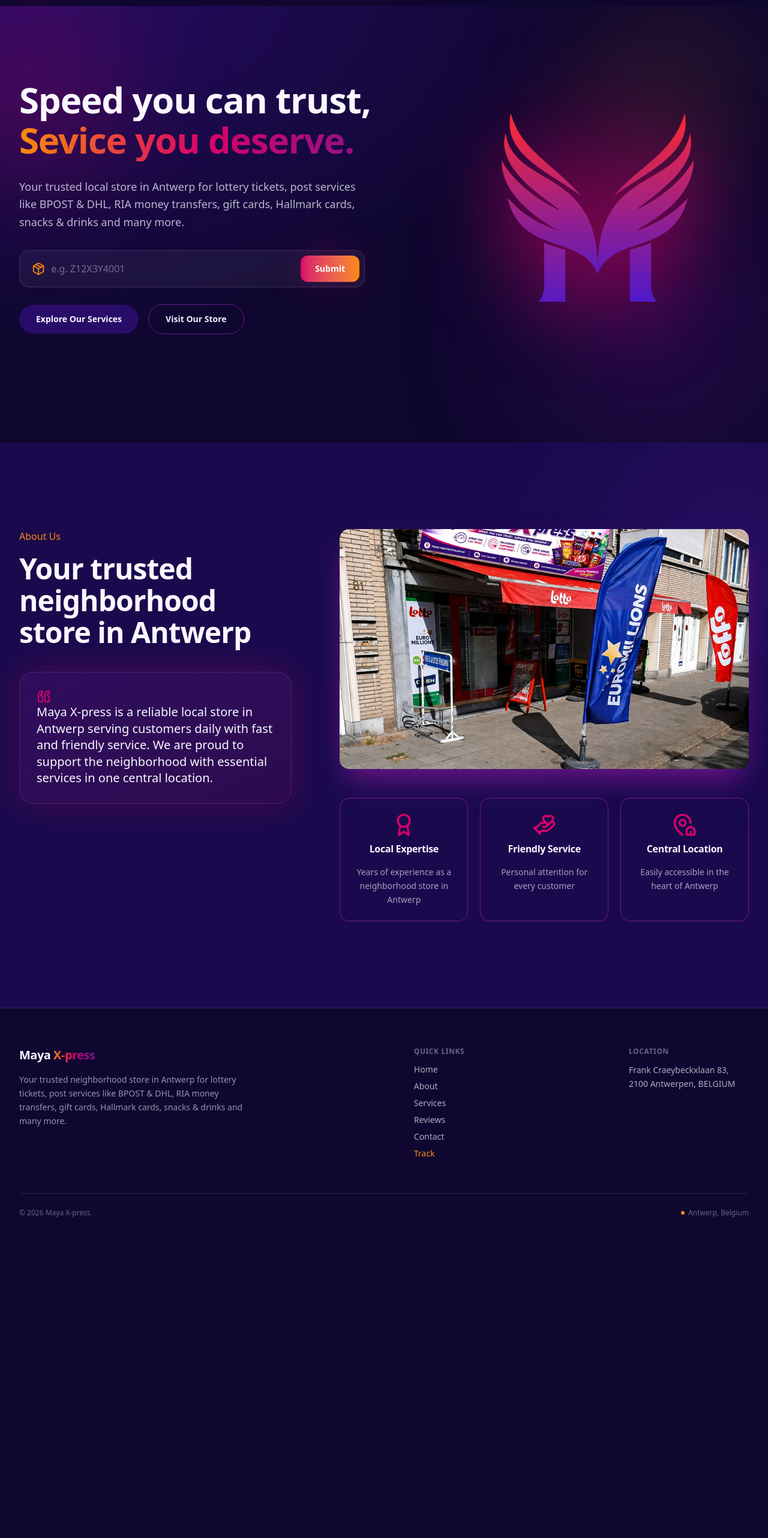
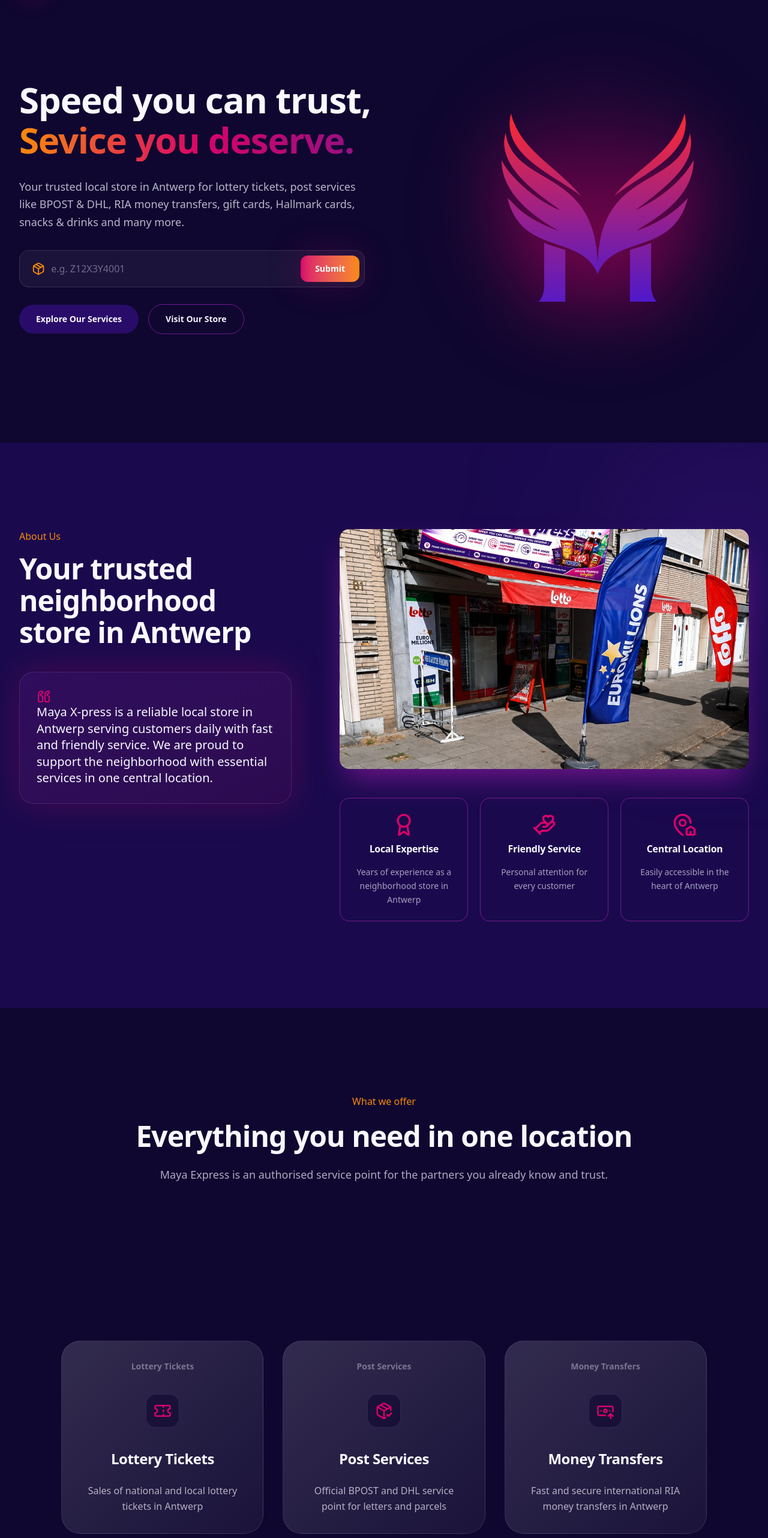
Before and after one commit to ramz-n/maya-xpress, a Next.js app: page / in a window 1280 px wide. Shown: the part 62-2626 px from the top of the page at 60% size. Before the commit the page ends 2124 px from the top, so only its background shows below. Built offline with nearby package versions, Linux system fonts and the light colour scheme.

Commit message:
add service section

```diff
--- a/app/page.tsx
+++ b/app/page.tsx
@@ -2,6 +2,7 @@
 import Footer from "@/components/sections/Footer";
 import Hero from "@/components/sections/Hero";
 import { Navbar } from "@/components/sections/Navbar";
+import Services from "@/components/sections/Services";
 
 export default function Home() {
   return (
@@ -10,6 +11,7 @@
       <main>
         <Hero />
         <About />
+        <Services />
       </main>
       <Footer />
     </>
--- a/components/sections/Hero.tsx
+++ b/components/sections/Hero.tsx
@@ -9,17 +9,10 @@
     return (
         <section
             id="home"
-            className="relative flex min-h-[100svh] items-center overflow-hidden bg-ink pt-24"
+            className="relative flex min-h-screen items-center overflow-hidden bg-ink pt-24"
         >
-            <div className="absolute inset-0" data-speed="0.85">
-                <div className="absolute inset-0 bg-[radial-gradient(ellipse_at_top_left,_var(--color-navy-light)_0%,_var(--color-ink)_55%)]" />
-                <div className="hero-orb-1 absolute -left-24 top-16 h-72 w-72 rounded-full bg-magenta/25 blur-[100px]" />
-                <div className="hero-orb-2 absolute right-0 bottom-0 h-96 w-96 rounded-full bg-violet/25 blur-[120px]" />
-                <div className="absolute right-10 top-24 h-64 w-64 rounded-full bg-amber/15 blur-[100px]" />
-            </div>
-
             <div className="relative mx-auto grid w-full max-w-7xl grid-cols-1 items-center gap-14 px-6 pb-20 sm:px-8 lg:grid-cols-[1.15fr_0.85fr] lg:gap-8">
-                <div>
+                <div className="text-center md:text-left">
                     <h1 className="font-display text-[2.6rem] leading-[1.05] font-bold text-3xl md:text-6xl">
                         <span className="block overflow-hidden pb-1 text-cloud">
                             Speed you can trust,
--- /dev/null
+++ b/components/sections/Services.tsx
@@ -0,0 +1,60 @@
+import { services, whyChooseUs } from '@/constants'
+import React from 'react'
+
+const Services = () => {
+    return (
+        <section id="services" className="relative bg-ink">
+            <div className="mx-auto max-w-4xl px-6 pt-28 text-center sm:px-8 sm:pt-36">
+                <p className="text-amber">What we offer</p>
+                <h2 className="mt-4 font-display text-4xl font-bold leading-tight text-cloud sm:text-5xl">
+                    Everything you need in one location
+                </h2>
+                <p className="mt-5 text-base text-mist/70 sm:text-lg">Maya Express is an authorised service point for the partners you already know and trust.</p>
+            </div>
+
+            <div className="relative mt-16 overflow-hidden py-10 lg:h-[90vh] lg:py-0">
+                <div className="flex h-full items-center">
+                    <div
+                        className="flex w-max flex-col gap-6 px-6 sm:px-8 lg:flex-row lg:gap-8 lg:px-[8vw]"
+                    >
+                        {services.map((service, idx) => {
+
+                            const Icon = service.icon;
+
+                            return <article
+                                key={service.title}
+                                className="cursor-pointer flex w-full flex-col justify-between overflow-hidden rounded-4xl border border-white/10 bg-linear-to-br from-white/15 to-white/5 p-8 transition-colors hover:border-amber/40 lg:w-[calc(100%/3)]"
+                            >
+                                <div className="flex flex-col items-center justify-center gap-3">
+                                    <span className="font-display text-sm font-semibold text-mist/40">{service.title}</span>
+                                    <div className="mt-6 flex h-14 w-14 items-center justify-center rounded-2xl border border-white/10 bg-ink/60">
+                                        <Icon color='#d90269' size={30} />
+                                    </div>
+                                    <h3 className="mt-6 font-display text-2xl font-bold text-cloud">{service.title}</h3>
+                                    <p className="text-center mt-3 text-sm leading-relaxed text-mist/70 sm:text-base">{service.desc}</p>
+                                </div>
+                            </article>
+                        })}
+                    </div>
+                </div>
+            </div>
+
+            <div className="strip-row mx-auto grid max-w-5xl grid-cols-1 gap-6 px-6 pb-28 pt-10 sm:grid-cols-3 sm:px-8 sm:pb-36">
+                <p className="col-span-full mb-2 text-center font-display text-sm font-semibold uppercase tracking-[0.2em] text-mist/60">
+                    Why people choose our store
+                </p>
+                {whyChooseUs.map((l, idx) => {
+
+                    const Icon = l.icon
+
+                    return <div key={idx} className="flex items-center gap-4 rounded-2xl border border-white/10 bg-white/[0.03] px-6 py-5">
+                        <Icon className='' color="#d90269" size={30} />
+                        <span className="font-display text-base font-semibold text-cloud">{l.title}</span>
+                    </div>
+                })}
+            </div>
+        </section>
+    )
+}
+
+export default Services
--- a/constants/index.ts
+++ b/constants/index.ts
@@ -1,4 +1,4 @@
-import { AwardIcon, HandHeartIcon, LucideIcon, MapPinHouseIcon } from "lucide-react";
+import { AwardIcon, BanknoteArrowUpIcon, HandHeartIcon, LucideIcon, MapPinHouseIcon, PackageCheckIcon, ShieldCheckIcon, SmileIcon, TicketIcon, TruckElectricIcon } from "lucide-react";
 
 export const navLinks: { id: string; key: string }[] = [
     { id: "#home", key: "Home" },
@@ -13,3 +13,15 @@
     { title: "Friendly Service", desc: "Personal attention for every customer", icon: HandHeartIcon },
     { title: "Central Location", desc: "Easily accessible in the heart of Antwerp", icon: MapPinHouseIcon },
 ];
+
+export const services: { title: string; desc: string, icon: LucideIcon }[] = [
+    { title: "Lottery Tickets", desc: "Sales of national and local lottery tickets in Antwerp", icon: TicketIcon },
+    { title: "Post Services", desc: "Official BPOST and DHL service point for letters and parcels", icon: PackageCheckIcon },
+    { title: "Money Transfers", desc: "Fast and secure international RIA money transfers in Antwerp", icon: BanknoteArrowUpIcon },
+]
+
+export const whyChooseUs: { title: string; icon: LucideIcon }[] = [
+    { title: "Fast Delivery", icon: TruckElectricIcon },
+    { title: "Secure Service", icon: ShieldCheckIcon },
+    { title: "Customer Satisfaction", icon: SmileIcon },
+]
```
